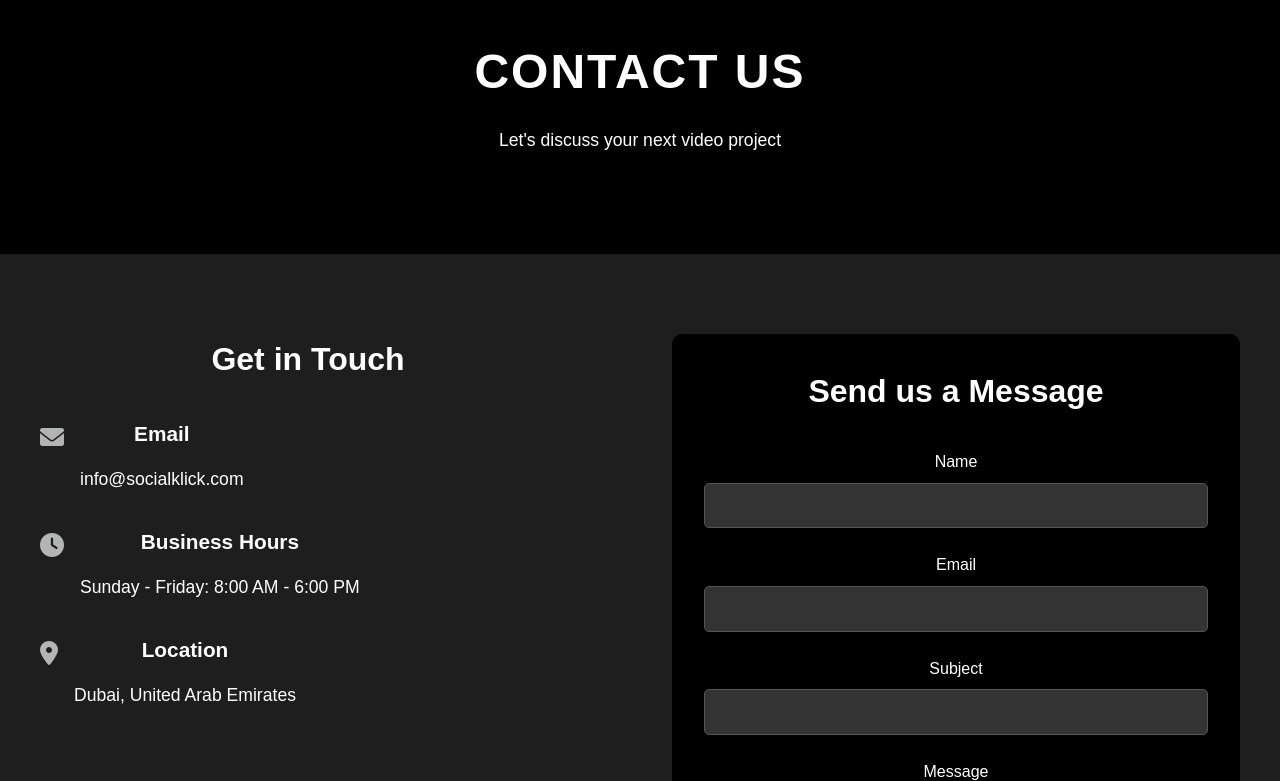
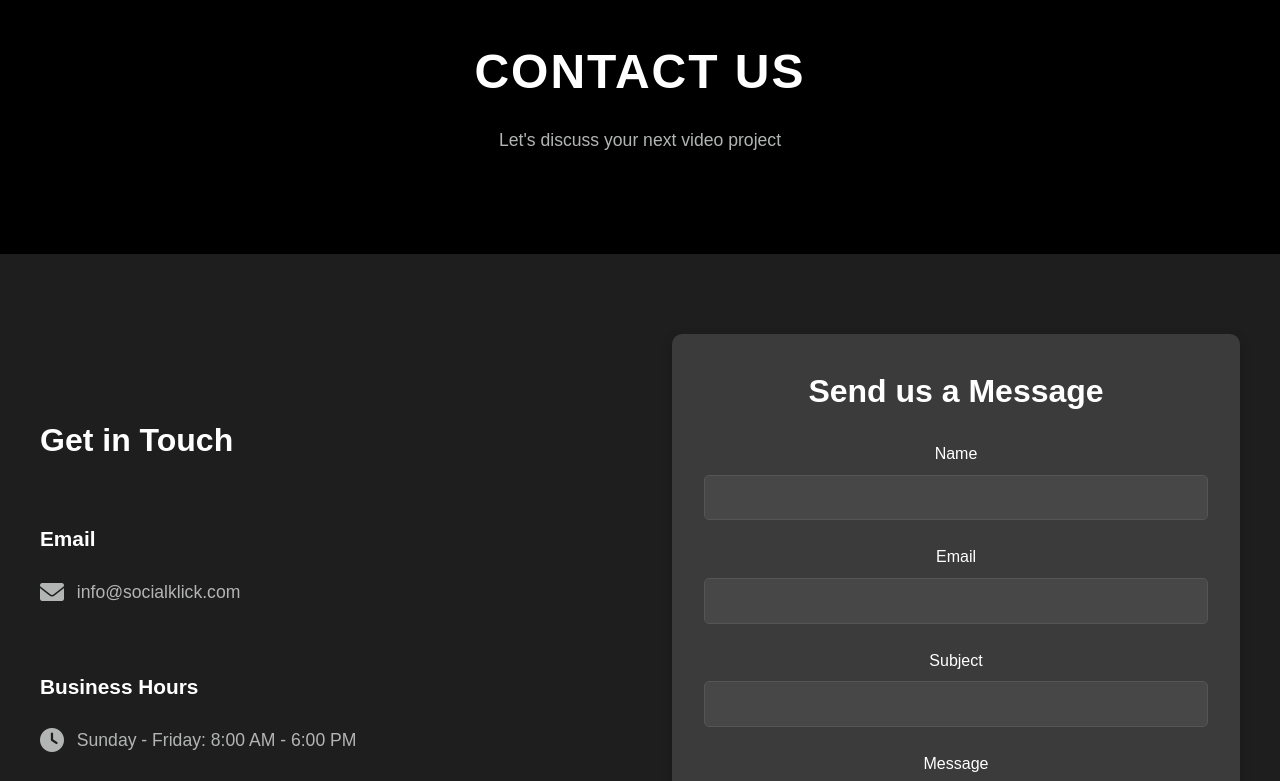
Before and after one commit to ScriptBlazer/sk-website, a plain HTML site: page contact.html in a window 1280 px wide. Shown: the part 126-907 px from the top of the page. Drawn offline with Linux system fonts and the light colour scheme.

Commit message:
styles updates

```diff
--- a/components/footer.html
+++ b/components/footer.html
@@ -2,7 +2,7 @@
     <div class="footer-content">
         <div class="footer-section">
             <h3>CONTACT US</h3>
-            <p>info@socialklick.com</p>
+            <p><a href="mailto:info@socialklick.com">info@socialklick.com</a></p>
         </div>
         <div class="footer-section">
             <h3>OPENING HOURS</h3>
@@ -11,9 +11,9 @@
         <div class="footer-section">
             <h3>Follow Us</h3>
             <div class="social-links">
-                <a href="#" aria-label="Facebook"><i class="fab fa-facebook"></i></a>
-                <a href="#" aria-label="Twitter"><i class="fab fa-twitter"></i></a>
-                <a href="#" aria-label="Instagram"><i class="fab fa-instagram"></i></a>
+                <a href="https://www.facebook.com/thesocialklick" aria-label="Facebook"><i class="fab fa-facebook"></i></a>
+                <a href="https://x.com/Social_Klick" aria-label="Twitter"><i class="fab fa-twitter"></i></a>
+                <a href="https://www.instagram.com/socialklick/" aria-label="Instagram"><i class="fab fa-instagram"></i></a>
             </div>
         </div>
     </div>
--- a/contact.html
+++ b/contact.html
@@ -23,25 +23,31 @@
                 <div class="contact-grid">
                     <div class="contact-info">
                         <h2>Get in Touch</h2>
-                        <div class="info-item">
-                            <i class="fas fa-envelope"></i>
-                            <div>
+                            <div class="info-item">
+                                <div>
                                 <h3>Email</h3>
-                                <p><a href="mailto:info@socialklick.com">info@socialklick.com</a></p>
+                                <div class="details">
+                                    <i class="fas fa-envelope"></i>
+                                    <p><a href="mailto:info@socialklick.com">info@socialklick.com</a></p>
+                                </div>
                             </div>
                         </div>
                         <div class="info-item">
-                            <i class="fas fa-clock"></i>
                             <div>
                                 <h3>Business Hours</h3>
-                                <p>Sunday - Friday: 8:00 AM - 6:00 PM</p>
+                                <div class="details">
+                                    <i class="fas fa-clock"></i>
+                                    <p>Sunday - Friday: 8:00 AM - 6:00 PM</p>
+                                </div>
                             </div>
                         </div>
                         <div class="info-item">
-                            <i class="fas fa-map-marker-alt"></i>
                             <div>
                                 <h3>Location</h3>
-                                <p>Dubai, United Arab Emirates</p>
+                                <div class="details">
+                                    <i class="fas fa-map-marker-alt"></i>
+                                    <p>London, United Kingdom</p>
+                                </div>
                             </div>
                         </div>
                     </div>
--- a/css/styles.css
+++ b/css/styles.css
@@ -35,12 +35,9 @@
     --accent-color: #f07f22;
     --text-color: #ffffff;
     --light-bg: #1e1e1e;
-    --dark-bg: #2d2d30;
+    --dark-bg: #3c3b3b;
     --black-bg: black;
     --white: #121212;
-}
-
-:root {
     --font-primary: 'Montserrat', sans-serif;
     --font-secondary: 'DM Serif Text', serif;
 }
@@ -80,6 +77,12 @@
     font-size: 1.1rem;
     line-height: 1.6;
     margin: 0%;
+    color: var(--secondary-color);
+}
+
+a {
+    color: var(--secondary-color);
+    text-decoration: none;
 }
 
 
@@ -576,14 +579,8 @@
 /* Contact Page Styles */
 .contact-hero {
     height: 40vh;
-    background: linear-gradient(rgba(0,0,0,0.8), rgba(0,0,0,0.8)), url('../images/contact-bg.jpg');
-    background-size: cover;
-    background-position: center;
     display: flex;
     align-items: center;
-    justify-content: center;
-    text-align: center;
-    color: var(--text-color);
     margin-top: 60px;
 }
 
@@ -595,9 +592,8 @@
 }
 
 .contact-content {
-    padding: 5rem 1rem;
+    padding: 5rem 2rem;
     background-color: var(--light-bg);
-    color: var(--text-color);
 }
 
 .contact-grid {
@@ -609,37 +605,28 @@
 }
 
 .contact-info {
-    padding-right: 2rem;
+    display: flex;
+    flex-direction: column;
+    justify-content: center;
+    align-items: flex-start;
+    text-align: left;
+    gap: 2rem;
 }
 
-.contact-info h2 {
-    color: var(--text-color);
-    margin-bottom: 2rem;
-    font-size: 2rem;
+.details {
+    display: flex;
+    align-items: center;
+    gap: 0.8em;
 }
 
 .info-item {
     display: flex;
-    align-items: flex-start;
     margin-bottom: 2rem;
-    gap: 1rem;
 }
 
 .info-item i {
     font-size: 1.5rem;
     color: var(--secondary-color);
-    margin-top: 0.5rem;
-}
-
-.info-item h3 {
-    color: var(--text-color);
-    margin-bottom: 0.5rem;
-}
-
-.info-item a {
-    color: var(--text-color);
-    text-decoration: none;
-    transition: color 0.3s ease;
 }
 
 .info-item a:hover {
@@ -647,15 +634,10 @@
 }
 
 .contact-form {
-    background-color: var(--black-bg);
+    background-color: var(--dark-bg);
     padding: 2rem;
     border-radius: 10px;
-}
-
-.contact-form h2 {
-    color: var(--text-color);
-    margin-bottom: 2rem;
-    font-size: 2rem;
+    box-shadow: 0 4px 12px rgba(0, 0, 0, 0.2);
 }
 
 .form-group {
@@ -676,7 +658,7 @@
     border: 1px solid #555;
     border-radius: 5px;
     font-size: 1rem;
-    background-color: #333;
+    background-color: #474747;
     color: var(--text-color);
     transition: border-color 0.3s ease;
 }
@@ -700,7 +682,7 @@
 }
 
 .submit-btn:hover {
-    background-color: #2980b9;
+    background-color: var(--accent-color);
 }
 
 
@@ -889,11 +871,10 @@
         gap: 2rem;
     }
 
-    .contact-info {
-        padding-right: 0;
-    }
-
     .contact-hero h1 {
         font-size: 2rem;
+        margin-bottom: 1rem;
+        text-transform: uppercase;
+        letter-spacing: 2px;
     }
 }
```
